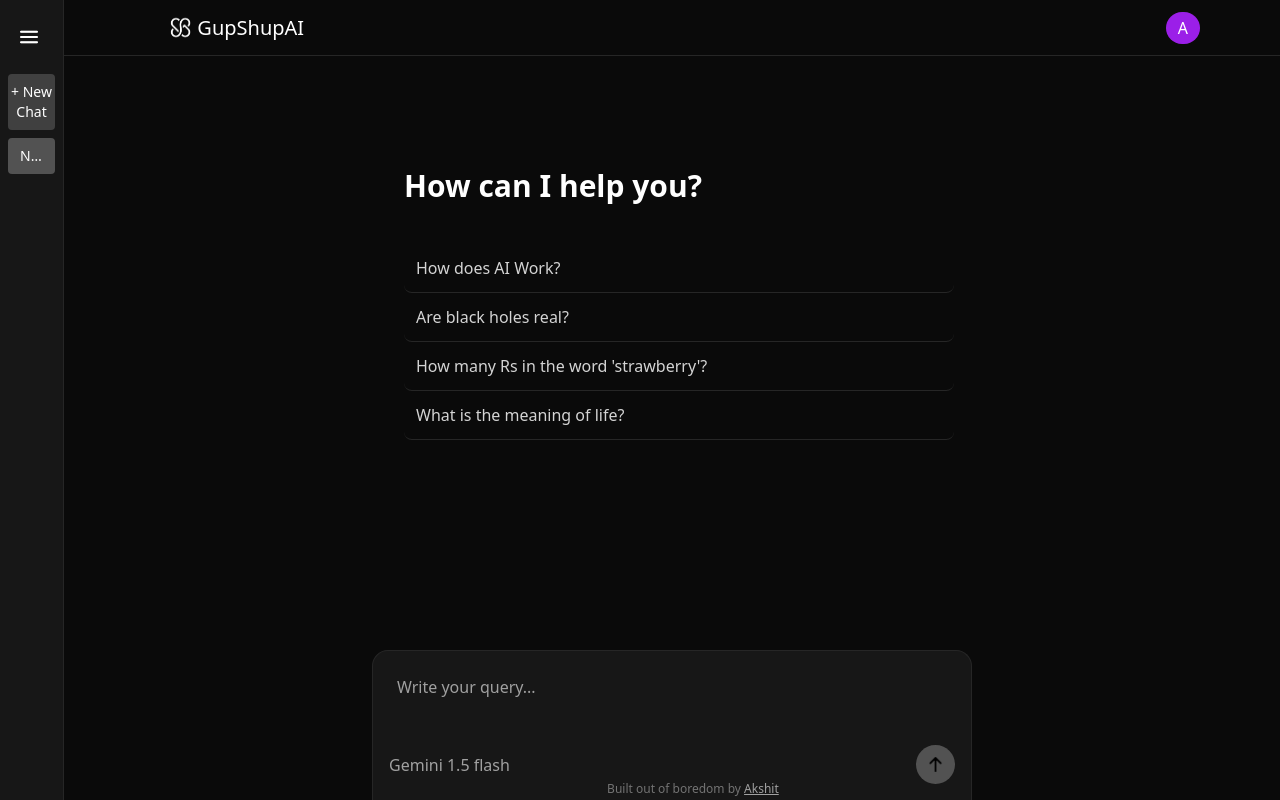
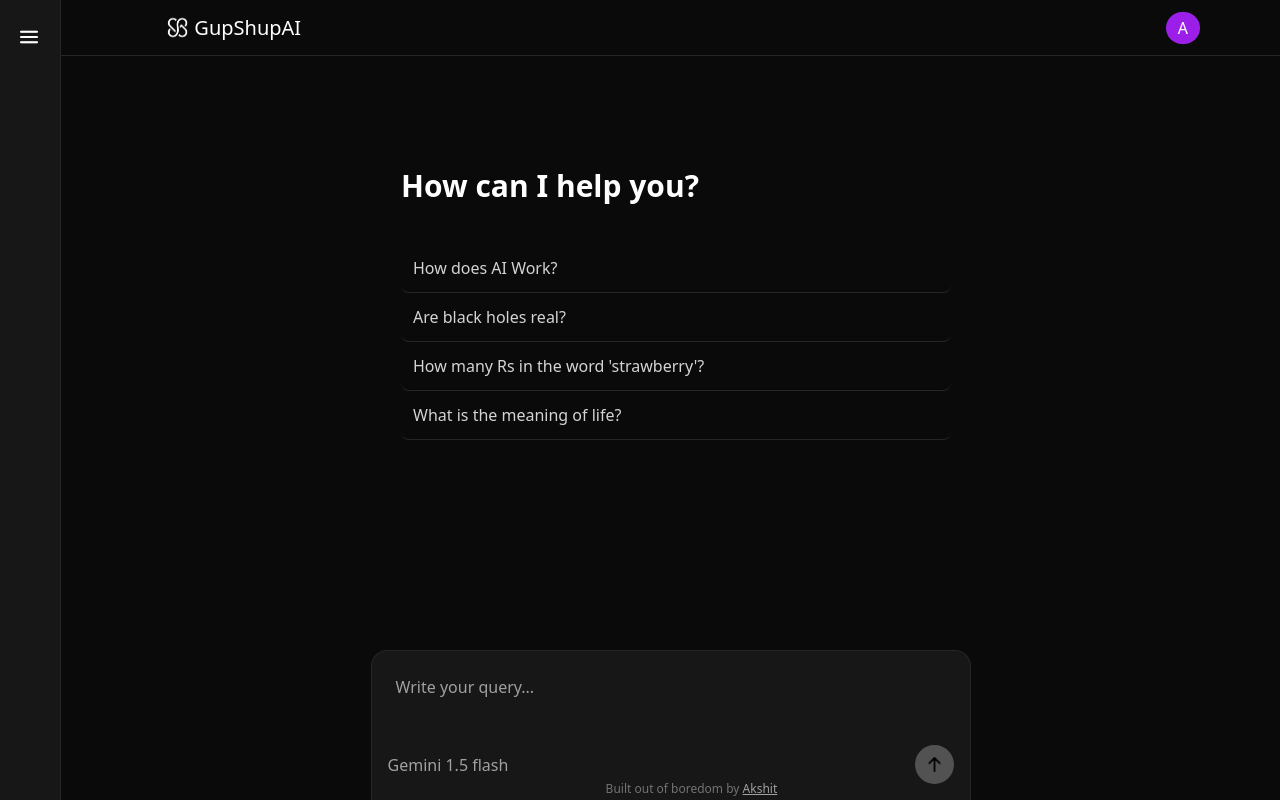
Before and after one commit to akshitvigg/GupshupAI, a Next.js app: page / in a window 1280 px wide. Built offline with nearby package versions, Linux system fonts and the light colour scheme.

Commit message:
sidebar items issue fixed and added different modelllls

```diff
--- a/app/api/chat/route.ts
+++ b/app/api/chat/route.ts
@@ -6,7 +6,7 @@ export async function POST(req: Request) {
 
   try {
     const { message } = await req.json();
-    const model = genAi.getGenerativeModel({ model: "gemini-1.5-flash" })
+    const model = genAi.getGenerativeModel({ model: "gemini-2.5-flash" })
     const result = await model.generateContent(message)
     const text = result.response.text();
 
--- a/app/page.tsx
+++ b/app/page.tsx
@@ -152,8 +152,7 @@ export default function Home() {
             <img width={18} src={"/menu-burger.png"} />
           </button>
         </div>
-
-        <div className="px-2 space-y-2">
+        {sidebarOpen ? <div className="px-2 space-y-2">
           <button
             onClick={createNewSession}
             className="w-full bg-neutral-700 hover:bg-neutral-600 py-2 rounded text-sm"
@@ -171,6 +170,7 @@ export default function Home() {
             </div>
           ))}
         </div>
+          : ""}
       </div>
 
       {/* main chat area */}
```
